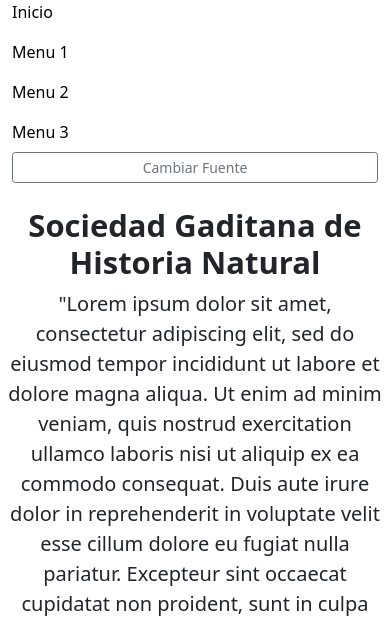
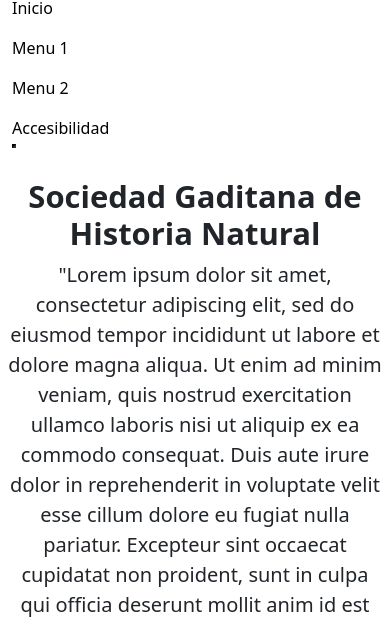
Before and after one commit to DavidChiscano/examenDavid, a plain HTML site: page Index.html in a window 390 px wide. Both pictures are taken after a click on the button 350 px from the left and 148 px from the top of the page. Shown: the part 201-826 px from the top of the page. Drawn offline with nearby package versions, Linux system fonts and the light colour scheme.

Commit message:
mejorado

```diff
--- a/Index.html
+++ b/Index.html
@@ -66,12 +66,18 @@
                     <a href="#" class="nav-item nav-link active">Inicio</a>
                     <a href="#" class="nav-item nav-link">Menu 1</a>
                     <a href="#" class="nav-item nav-link">Menu 2</a>
-                    <a href="#" class="nav-item nav-link">Menu 3</a>
+                    <div class="dropdown ">
+                      <a class="nav-item nav-link dropdown-toggle" href="#" role="button" id="dropdownMenuLink" data-bs-toggle="dropdown" aria-expanded="false">
+                        Accesibilidad
+                      </a>
+                      <ul class="dropdown-menu" aria-labelledby="dropdownMenuLink">
+                        <li><a class="dropdown-item" onclick="fuenteDislexicos()" href="#">Cambiar fuente a OpenDyslexic</a></li>
+                        <li><a class="dropdown-item" href="#">Accion 2</a></li>
+                        <li><a class="dropdown-item" href="#">Accion 3</a></li>
+                      </ul>
+                    </div>
                 </div>
-                <div class="navbar-nav ms-auto">
-                    <button type="button" class="nav-item btn btn-sm btn-outline-secondary"  onclick="fuenteDislexicos()">Cambiar Fuente</button>
 
-                </div>
             </div>
         </div>
     </nav>
--- a/css/sassStyle.css
+++ b/css/sassStyle.css
@@ -34,7 +34,7 @@
 }
 
 body {
-  margin-top: 20px;
+  margin-top: 1rem;
 }
 
 .py-5 {
```
